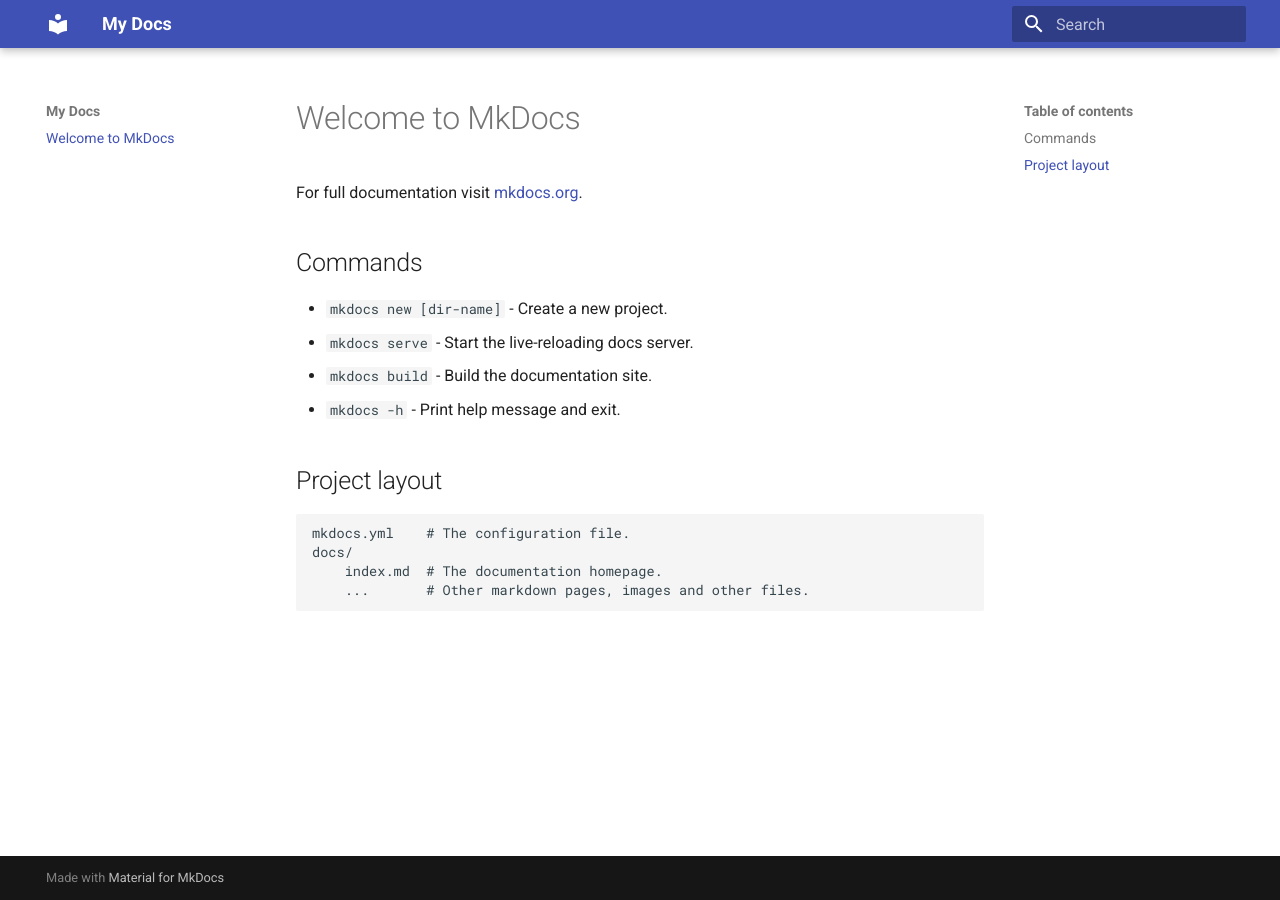
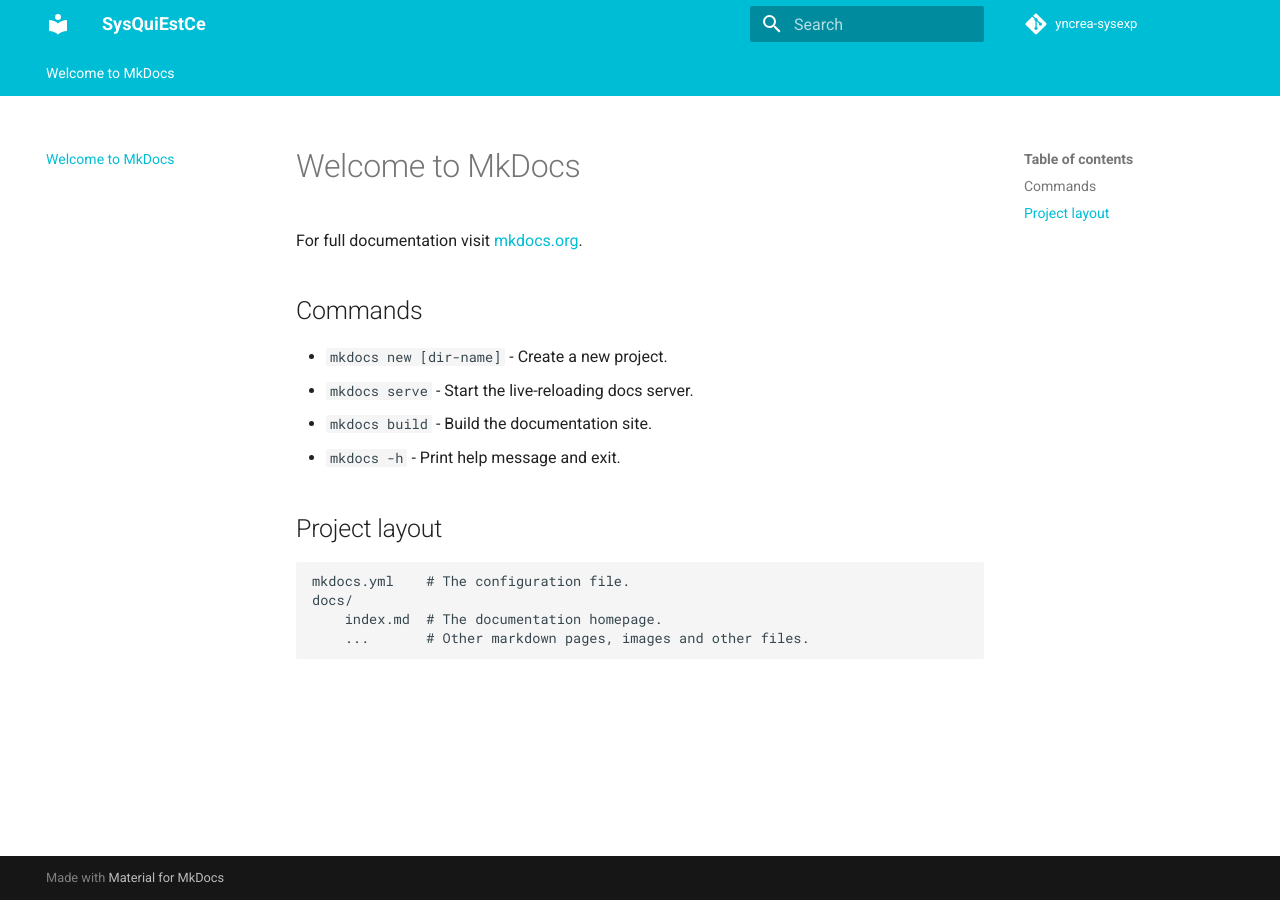
Before and after one commit to activiteOCR/activiteOCR.github.io, an MkDocs documentation site: the page built from docs/index.md, in a window 1280 px wide. Built offline with MkDocs 1.6.1 and Material for MkDocs 9.7.7, drawn with Linux system fonts in a browser that asks for light colours; comment, search, counter and statistics services are not loaded; part of the change alters nothing that is shown.

Commit message:
modif mkdocs.yml

```diff
--- a/mkdocs.yml
+++ b/mkdocs.yml
@@ -1,3 +1,29 @@
-site_name: My Docs
+site_name: SysQuiEstCe
+
+
+# Repository
+repo_name: yncrea-sysexp
+repo_url: https://github.com/jurocknsail/yncrea-sysexp
+edit_uri: ""
+site_description: >-
+  Ce cours fait partie du cours <b>ITII 2 - SYSEXP</b> pour <b>YNCREA Toulon</b> sur les systèmes d'exploitation et principalement les connaissances Linux et bases de programmation système.
+  <br><br>
+  <i>Le cours se déroule sur 4 jours et vise à donner aux étudiants un aperçu de la façon de travailler du système d'exploitation, une connaissance basique du shell et de programmation de processus.</i>
+
 theme:
-  name: material
+  language: en
+  name: 'material'
+  #logo: assets/images/yncrea.png
+  #favicon: assets/images/yncrea.png
+  palette:
+    primary: cyan
+    accent: cyan
+  font:
+    text: Roboto
+    code: Roboto Mono
+  features:
+    - tabs
+    - instant
+    - navigation.instant
+    - navigation.tabs
+  #custom_dir: material
```
